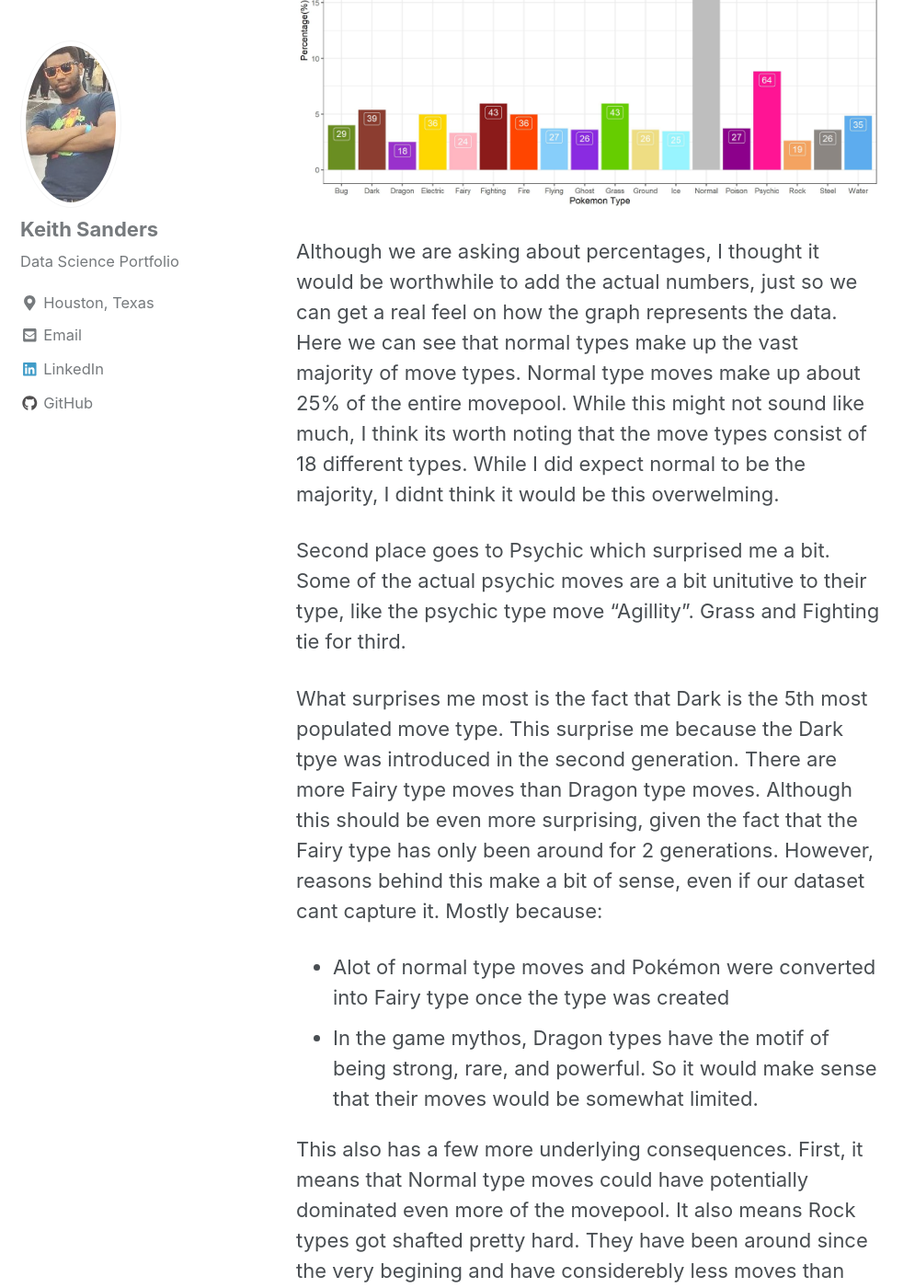
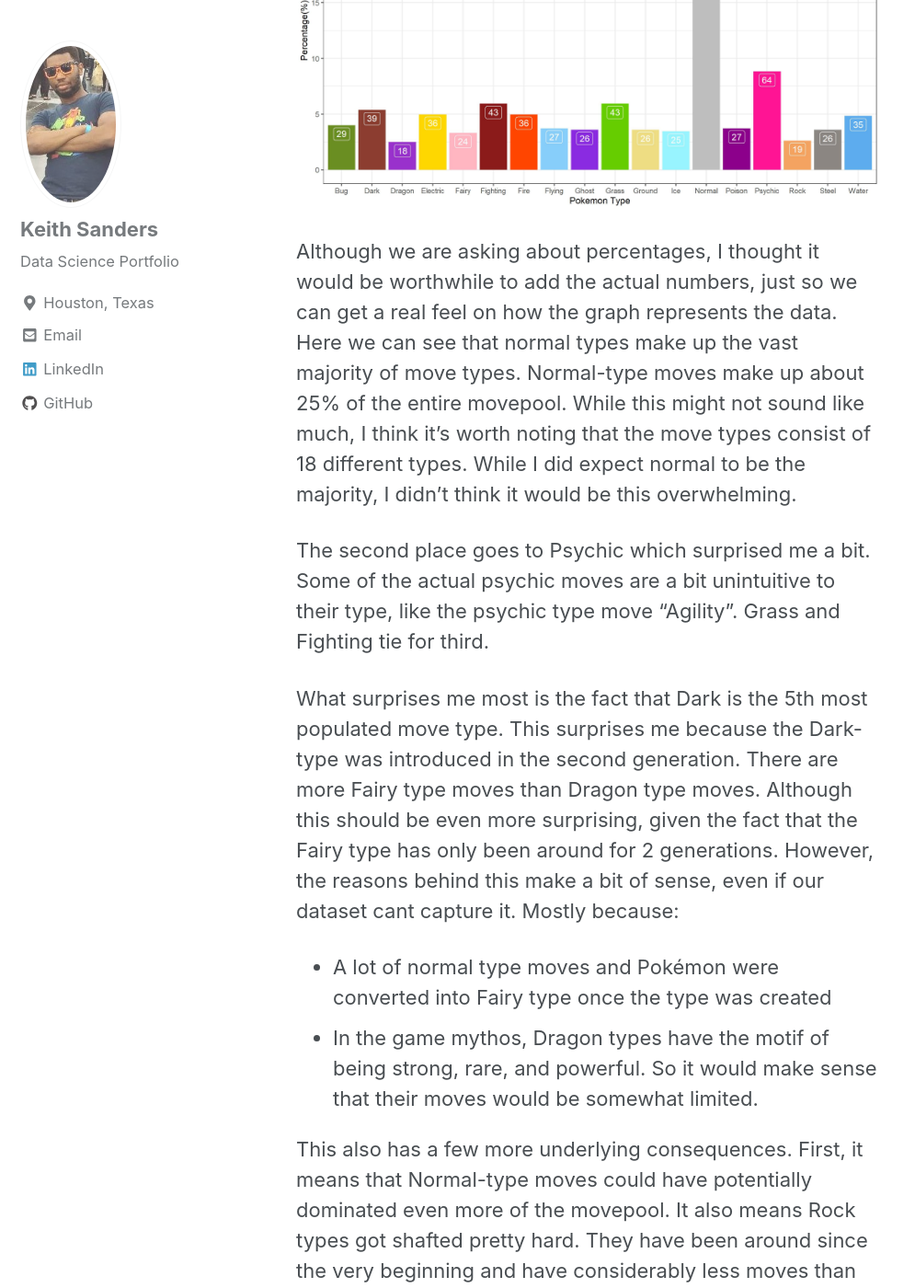
Before and after one commit to SuperKeithS/SuperKeithS.github.io, a Jekyll site: the page built from _posts/2019-12-22-Pokemon3.md, in a window 1280 px wide and 1400 px high, scrolled down 7550 px. Shown: the whole window at 92% size, without its empty margins (0-995 px from the left). Built offline with Jekyll 4.4.1, drawn with Linux system fonts in a browser that asks for light colours; nearby versions of some CDN libraries; some of the changed text lies outside the part shown.

Commit message:
Grammar and spelling changes made

````diff
--- a/_posts/2019-12-22-Pokemon3.md
+++ b/_posts/2019-12-22-Pokemon3.md
@@ -32,26 +32,26 @@ If you want to use the dataset for your on analysis feel free to use it! You can
 
 
 ## Let Begin
-Lets start asking some questions about the move dataset! First lets start with something simple Questions
+Let’s start asking some questions about the move dataset! First, let’s start with something simple Questions
 1. What is the percentage of categories are represented in the entire movepool?
 2. What is the percentage of move types in the entire dataset?
 
-After that we are goind to dig a little deeper by asking how do our features "Category" and "Type" interact with one another.
+After that, we are going to dig a little deeper by asking how to do our features "Category" and "Type" interact with one another.
 We will also use the Generation feature("Gen") in the dataset to look at the moves in a time-series sense.
 
 3. How do move categories differ depending on the type of move?
 4. How are moves added over the generations?
 
-Finally we will use the "Power" feature a point of analysis.
+Finally, we will use the "Power" feature a point of analysis.
 
 5. What is the distribution of move "Power"? Does this differ depending on "Type" or "Category"
 
 
-I want to take a small amount of time to breifly explain some of our features, just incase you stumbled upon this post and didnt really have the necessary background knowledge(its okay, please keep reading!)
+I want to take a small amount of time to briefly explain some of our features, just in case you stumbled upon this post and didn’t really have the necessary background knowledge(it’s okay, please keep reading!)
 
 # Type
 Pokémon and their battle moves have something called "Type". You can think of a type as a categorical designation that offers some advantages/disadvantages given a particular situation.
-In battle when a Pokémon attacks another Pokémon, the attackers move type interacts with the defending pokemon's type
+In battle when a Pokémon attacks another Pokémon, the attacker’s move type interacts with the defending pokemon's type
 
 
 This relationship has three basic outcomes:
@@ -108,7 +108,7 @@ ggplot(data = Q1, aes(x = "", y = n, fill = Category))+
 <img src="{{ site.url }}{{ site.baseurl }}/images/EDA/Pokemon/Post3/Piechart.jpeg" alt="Pie Chart">
 
 Honestly, I hate making Piecharts. I think they are more confusing than helpful and more trouble than they are worth.
-You can make a bar graph much easier, with more elegantance, and with more digestable information.
+You can make a bar graph much easier, with more elegance, and with more digestible information.
 
 ```r
 Q1.2 <- All_Moves %>%
@@ -128,8 +128,8 @@ ggplot(data = Q1.2, aes(x = Category, y = Percentage, fill = Category))+
 <img src="{{ site.url }}{{ site.baseurl }}/images/EDA/Pokemon/Post3/MovePoolCat.jpeg" alt="Bar graph">
 
 
-Luckily for us our second question is pretty similar to our first.
-Here we are just looking at move type as opposed to category so most of our code will stay the same
+Luckily for us, our second question is pretty similar to our first.
+Here we are just looking at move type as opposed to a category so most of our code will stay the same
 For refreshers, our second question was this:
 
 2. What is the percentage of move types in the entire dataset?
@@ -154,22 +154,22 @@ ggplot(data = Q2, aes(x = Type, y = Percentage, fill = Type))+
 <img src="{{ site.url }}{{ site.baseurl }}/images/EDA/Pokemon/Post3/MovePoolByType.jpeg" alt="Type Bar graph">
 
 Although we are asking about percentages, I thought it would be worthwhile to add the actual numbers, just so we can get a real feel on how the graph represents the data.
-Here we can see that normal types make up the vast majority of move types. Normal type moves make up about 25% of the entire movepool. While this might not sound like much, I think its worth noting that the move types consist of 18 different types. While I did expect normal to be the majority, I didnt think it would be this overwelming.
+Here we can see that normal types make up the vast majority of move types. Normal-type moves make up about 25% of the entire movepool. While this might not sound like much, I think it’s worth noting that the move types consist of 18 different types. While I did expect normal to be the majority, I didn’t think it would be this overwhelming.
 
 
-Second place goes to Psychic which surprised me a bit. Some of the actual psychic moves are a bit unitutive to their type, like the psychic type move "Agillity".
+The second place goes to Psychic which surprised me a bit. Some of the actual psychic moves are a bit unintuitive to their type, like the psychic type move "Agility".
 Grass and Fighting tie for third.
 
 
- What surprises me most is the fact that Dark is the 5th most populated move type. This surprise me because the Dark tpye was introduced in the second generation.
+ What surprises me most is the fact that Dark is the 5th most populated move type. This surprises me because the Dark-type was introduced in the second generation.
  There are more Fairy type moves than Dragon type moves. Although this should be even more surprising, given the fact that the Fairy type has only been around for 2 generations.
-However, reasons behind this make a bit of sense, even if our dataset cant capture it.
+However, the reasons behind this make a bit of sense, even if our dataset cant capture it.
  Mostly because:
- - Alot of normal type moves and Pokémon were converted into Fairy type once the type was created
+ - A lot of normal type moves and Pokémon were converted into Fairy type once the type was created
  - In the game mythos, Dragon types have the motif of being strong, rare, and powerful. So it would make sense that their moves would be somewhat limited.
 
- This also has a few more underlying consequences. First, it means that Normal type moves could have potentially dominated even more of the movepool.
- It also means Rock types got shafted pretty hard. They have been around since the very begining and have considerebly less moves than any other type.
+ This also has a few more underlying consequences. First, it means that Normal-type moves could have potentially dominated even more of the movepool.
+ It also means Rock types got shafted pretty hard. They have been around since the very beginning and have considerably less moves than any other type.
 
 3. How do Move Categories vary by Move Type?
 
@@ -295,7 +295,7 @@ We get something like this:
 We can see a lot of interesting things here.
 - Types like Normal, Ghost, and Electric tend to how extreme outliers no matter which category they are in(I can still see that "Giga Impact" for normal types)
 - Fairy type moves generally favor strong Physical moves and Psychic types favor strong Special moves.
-- Certain types like Fire and Grass type moves show fairly normally distribution of move power along both move categories.
+- Certain types like Fire-type and Grass-type moves show a fairly normal distribution of move power along both move categories.
 
 
 
@@ -303,9 +303,9 @@ We can see a lot of interesting things here.
 
 ## Conclusion
 
-Here we see alot of interesting things when it comes to Pokémon moves. To be honest, when I went about this analysis there really isnt a set conclusion or question answered. I think this is the kind of analysis that has a lot of value when you include other works into it. For example, we looked at the type of moves that were added in each generation. That could be used in conjuction with seeing which type of Pokémon were also added per generation. Maybe there is a correlation?
+Here we see a lot of interesting things when it comes to Pokémon moves. To be honest, when I went about this analysis there really isnt a set conclusion or question answered. I think this is the kind of analysis that has a lot of value when you include other works into it. For example, we looked at the type of moves that were added in each generation. That could be used in conjuction with seeing which type of Pokémon were also added per generation. Maybe there is a correlation?
 
-Our EDA provided proof for some of my more logical predictions, like the Fighting Type having a large number of Physical moves. Sometimes things that I thought I new about the movepool gave me a surprising amount of evidence. Such as Normal type moves consisting of 25% of the entire movepool. Remember there are 18 types represented so having just 1 claim that kind of majority is staggering.
+Our EDA provided proof for some of my more logical predictions, like the Fighting Type having a large number of Physical moves. Sometimes things that I thought I knew about the movepool gave me a surprising amount of evidence. Such as Normal-type moves consisting of 25% of the entire movepool. Remember there are 18 types represented so having just 1 claim that kind of majority is staggering.
 I hope you enjoyed this EDA and I provided the dataset so you can use this data for your own analysis
 
-Thanks Pokémaster! For now I am Blasting off Again
+Thanks, Pokémaster! For now I am Blasting off Again
````
Also changed, not shown: other parts of _posts/2019-12-22-Pokemon3.md (+24 -24 lines).
